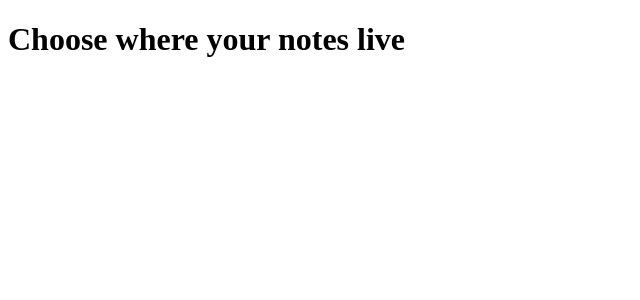
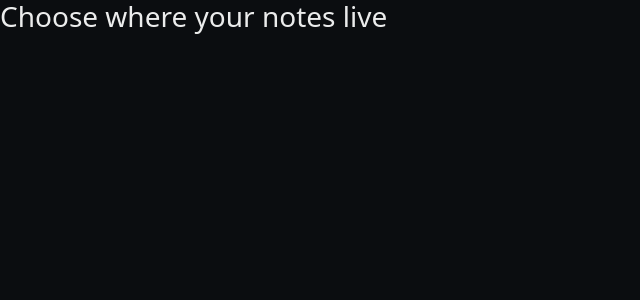
Before and after one commit to CasperKristiansson/EmberVault, a SvelteKit app: page /onboarding in a window 1280 px wide. Shown: the top 300 px of the page, without its empty margins (0-640 px from the left). Built offline with nearby package versions, Linux system fonts and the light colour scheme.

Commit message:
feat: add CI workflow and implement base styles with design tokens

```diff
--- /dev/null
+++ b/src/styles/base.css
@@ -0,0 +1,49 @@
+* {
+  box-sizing: border-box;
+}
+
+html,
+body {
+  height: 100%;
+}
+
+body {
+  margin: 0;
+  font-family: ui-sans-serif, system-ui, -apple-system, BlinkMacSystemFont,
+    "SF Pro Display", "SF Pro Text", "Segoe UI", Roboto, Helvetica, Arial,
+    "Apple Color Emoji", "Segoe UI Emoji";
+  font-size: 14px;
+  font-weight: 400;
+  color: var(--text-0);
+  background: var(--bg-0);
+  -webkit-font-smoothing: antialiased;
+  -moz-osx-font-smoothing: grayscale;
+}
+
+h1 {
+  font-size: 28px;
+  line-height: 1.2;
+  font-weight: 500;
+  margin: 0;
+}
+
+h2 {
+  font-size: 22px;
+  line-height: 1.25;
+  font-weight: 500;
+  margin: 0;
+}
+
+h3 {
+  font-size: 18px;
+  line-height: 1.3;
+  font-weight: 500;
+  margin: 0;
+}
+
+button,
+input,
+textarea,
+select {
+  font: inherit;
+}
--- /dev/null
+++ b/src/styles/tokens.css
@@ -0,0 +1,30 @@
+:root {
+  color-scheme: dark;
+
+  --bg-0: #0B0D10;
+  --bg-1: #0F1217;
+  --bg-2: #141925;
+  --bg-3: #1B2230;
+  --stroke-0: rgba(255, 255, 255, 0.06);
+  --stroke-1: rgba(255, 255, 255, 0.10);
+  --text-0: rgba(255, 255, 255, 0.92);
+  --text-1: rgba(255, 255, 255, 0.72);
+  --text-2: rgba(255, 255, 255, 0.50);
+
+  --accent-0: #FF8A2A;
+  --accent-1: #FFB36B;
+  --accent-2: rgba(255, 138, 42, 0.18);
+  --focus-ring: rgba(255, 138, 42, 0.55);
+
+  --danger: #FF4D4D;
+  --warning: #FFB020;
+  --success: #2ECC71;
+  --info: #4DA3FF;
+
+  --r-sm: 8px;
+  --r-md: 12px;
+  --r-lg: 16px;
+
+  --shadow-panel: 0 10px 30px rgba(0, 0, 0, 0.35);
+  --shadow-popover: 0 18px 50px rgba(0, 0, 0, 0.45);
+}
```
Also changed, not shown: src/routes/+layout.svelte (+5 -3 lines), 1 other file (tests, documents, lock files or other folders).
